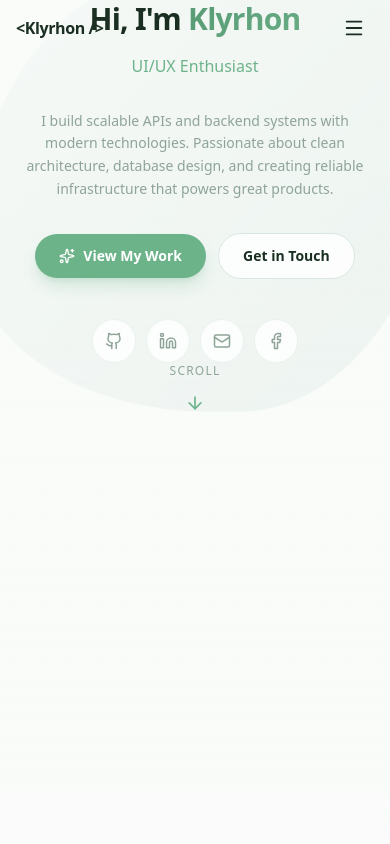
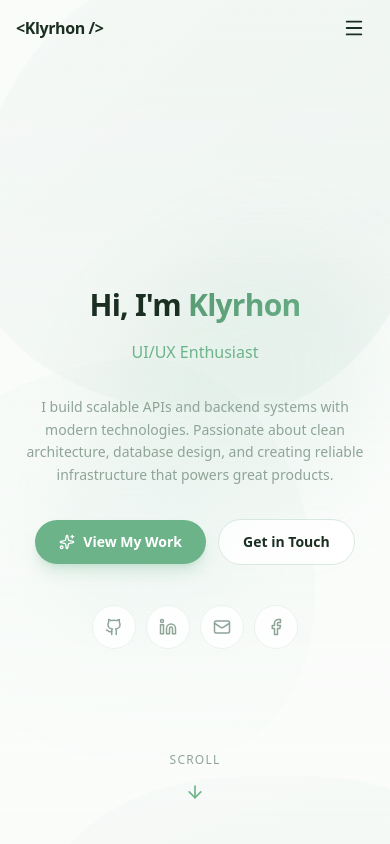
Before and after one commit to KlyrhonMiko/portfolio, a Next.js app: page / in a window 390 px wide. Shown: the top 844 px of the page. Built offline with nearby package versions, Linux system fonts and the light colour scheme.

Commit message:
BugFix: FIxed hero section being higher than the navbar on mobile screens

```diff
--- a/src/components/Hero.tsx
+++ b/src/components/Hero.tsx
@@ -2,7 +2,7 @@
 
 import { motion, AnimatePresence } from "framer-motion";
 import { useState, useEffect } from "react";
-import { ArrowDown, Github, Linkedin, Mail, Twitter, Sparkles, Facebook} from "lucide-react";
+import { ArrowDown, Github, Linkedin, Mail, Twitter, Sparkles, Facebook } from "lucide-react";
 
 const socialLinks = [
   { icon: Github, href: "https://github.com/KlyrhonMiko", label: "GitHub" },
@@ -31,7 +31,7 @@ export default function Hero() {
   return (
     <section
       id="home"
-      className="relative flex min-h-[100dvh] flex-col items-center"
+      className="relative flex min-h-[100dvh] flex-col items-center pt-20"
     >
       {/* Animated background blobs */}
       <div className="pointer-events-none absolute inset-0">
@@ -82,7 +82,7 @@ export default function Hero() {
       <div className="pointer-events-none absolute inset-0 bg-gradient-to-b from-background/0 via-background/30 to-background" />
 
       {/* Top spacer — smaller than bottom so content sits slightly above center */}
-      <div className="flex-2" />
+      <div className="flex-[2] min-h-[60px]" />
 
       <div className="relative z-10 mx-auto max-w-4xl px-4 sm:px-6 text-center">
         {/* Main heading with animated gradient name */}
@@ -184,7 +184,7 @@ export default function Hero() {
       {/* Scroll indicator */}
       <motion.a
         href="#about"
-        className="relative z-10 flex-1 flex flex-col items-center justify-end gap-2 pb-609 sm:pb-8"
+        className="relative z-10 flex-1 flex flex-col items-center justify-end gap-2 pb-12 sm:pb-8"
         initial={{ opacity: 0 }}
         animate={{ opacity: 1 }}
         transition={{ delay: 1.5, duration: 0.6 }}
```
